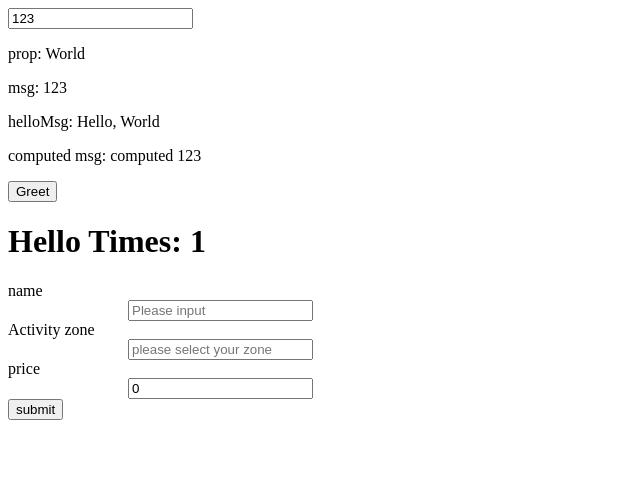
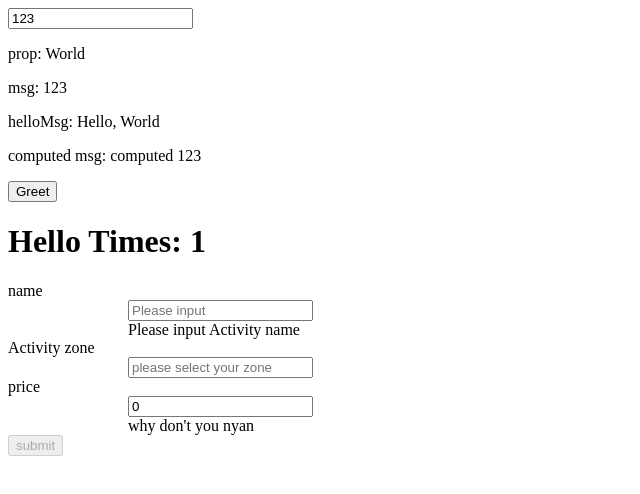
Before and after one commit to rchaser53/vue-typescript-element-form, a Vue app: page / in a window 1280 px wide. Shown: the top 494 px of the page, without its empty margins (0-640 px from the left). Built offline with nearby package versions, Linux system fonts and the light colour scheme.

Commit message:
try to disable button when using async validate

```diff
--- a/src/Form.vue
+++ b/src/Form.vue
@@ -1,13 +1,13 @@
  <template>
  <div>
-  <el-form ref="form" v-bind:label-position="'left'" v-bind:rules="rules" :model="form" label-width="120px">
+  <el-form ref="form" label-position="left" v-bind:rules="rules" :model="form" label-width="120px">
     <el-form-item for="name" label="name" prop="name" >
       <el-input id="name" v-model="form.name" v-on:input="setName"
           placeholder="Please input" v-bind:value="form.name"></el-input>
     </el-form-item>
 
     <el-form-item label="Activity zone">
-      <el-select v-model="form.region" :default-first-option="true"
+      <el-select id="region" v-model="form.region" :default-first-option="true"
          v-on:change="setRegion" placeholder="please select your zone">
         <el-option label="-" value="a"></el-option>
         <el-option label="Zone one" value="shanghai"></el-option>
@@ -20,7 +20,7 @@
           placeholder="Please input" v-bind:value="form.price"></el-input-number>
     </el-form-item>
   </el-form>
-  <button @click="submitForm">submit</button>
+  <el-button :disabled="!isSubmittable" @click="submitForm">submit</el-button>
 </div>
 </template>
 
@@ -35,6 +35,7 @@ import {
   initialFormValue
 } from './store/mutations'
 import {
+  Button,
   Form,
   FormItem,
   Input,
@@ -44,13 +45,14 @@ import {
 } from 'element-ui'
 
 const createInputSetter = function(key: string) {
-  return function(this: any, value: any) {
+  return function(this: Vue, value: any) {
     this.$store.dispatch('changeFormState', { [key]: value })
   }
 }
 
 @Component({
   components: {
+    'el-button': Button,
     'el-form': Form,
     'el-form-item': FormItem,
     'el-input': Input,
@@ -61,6 +63,7 @@ const createInputSetter = function(key: string) {
   methods: {
     ...mapActions([
       'changeFormState',
+      'changeFormValidate'
     ]),
     setRegion: createInputSetter('region'),
     setName: createInputSetter('name'),
@@ -80,7 +83,8 @@ export default class InputForm extends Vue {
           { required: true, message: 'Please input Activity name', trigger: 'blur' },
           { validator: this.checkPrice, trigger: 'blur' }
         ]
-      }
+      },
+      isSubmittable: false
     }
   }
 
@@ -94,8 +98,15 @@ export default class InputForm extends Vue {
     } catch (err) {
       console.error(err)
     }
+    return
+  }
 
-    return
+  async beforeUpdate() {
+    try {
+      Vue.set(this, 'isSubmittable', await this.asyncValidateForm())
+    } catch (err) {
+      console.error(err)
+    }
   }
 
   asyncValidateForm() {
@@ -103,9 +114,9 @@ export default class InputForm extends Vue {
       this.$refs.form.validate(
         (isOk) => {
           if (isOk) {
-            resolve('success')
+            resolve(true)
           } else {
-            reject('out')
+            resolve(false)
           }
         }
       )
```
